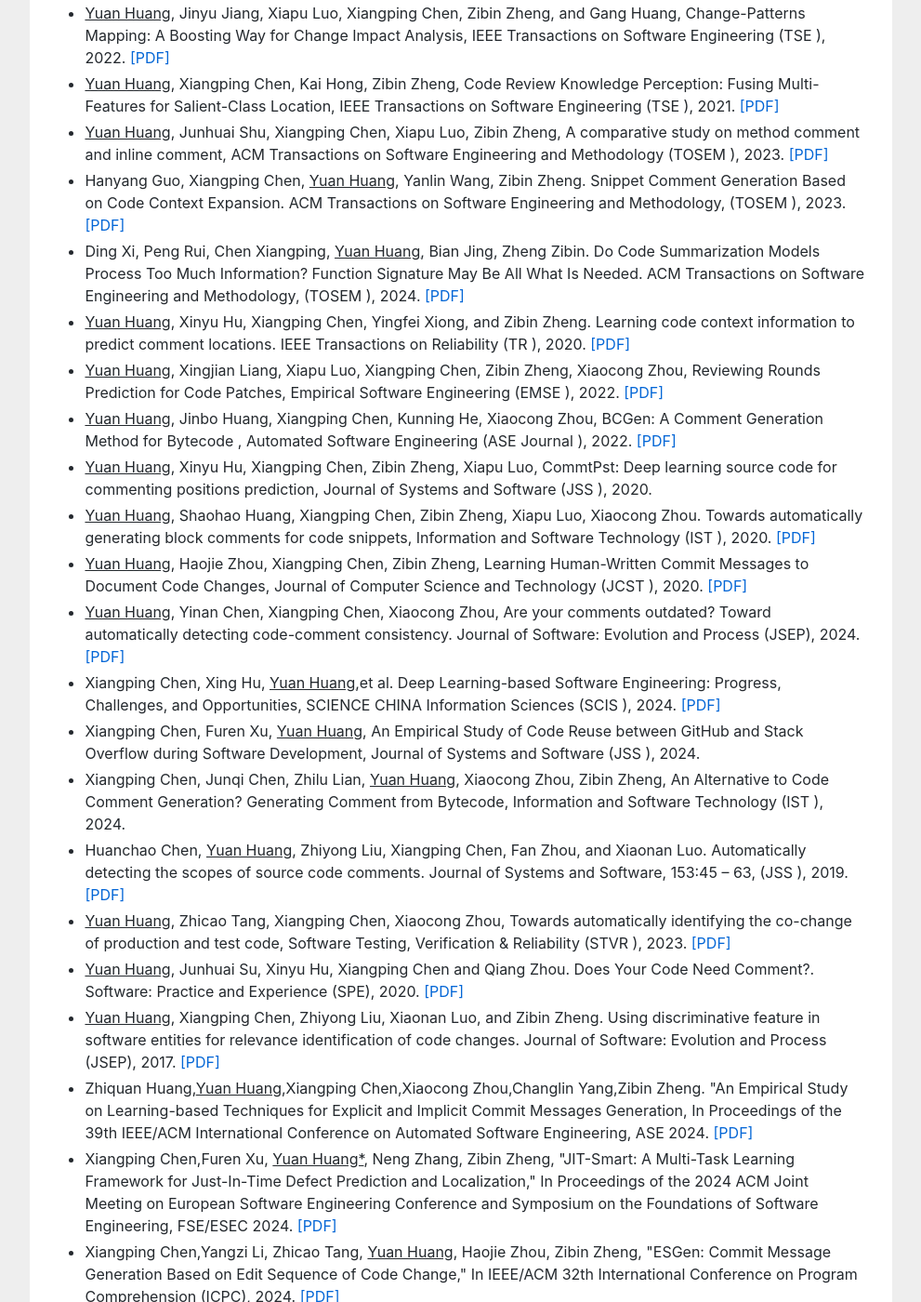
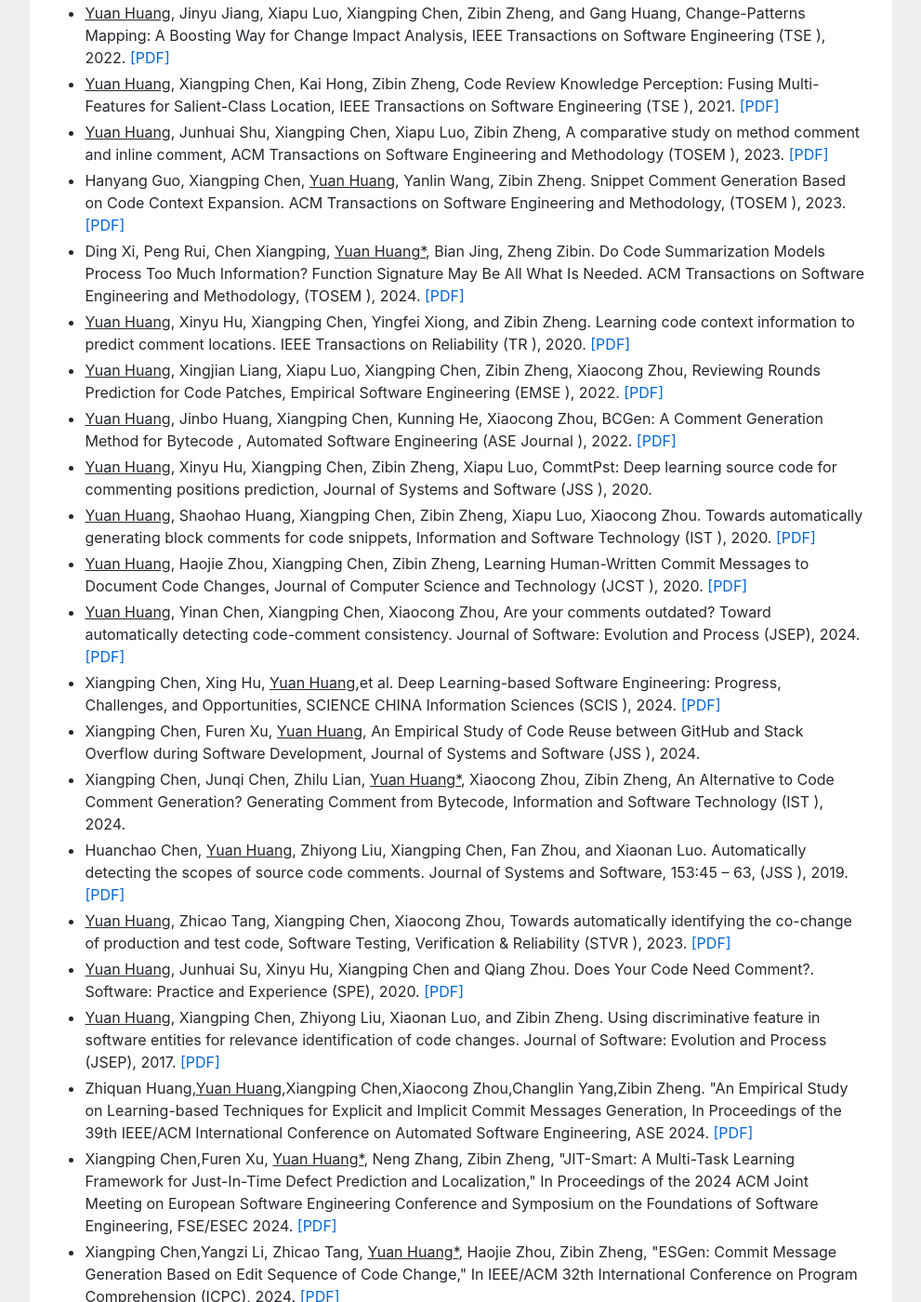
Before and after one commit to huangyuan-hy/huangyuan-hy.github.io, a Jekyll site: the page index.html, which Jekyll copies as it is, in a window 1280 px wide and 1400 px high, scrolled down 2027 px. Shown: the whole window at 93% size, without its empty margins (144-1135 px from the left). Built offline with Jekyll 4.4.1, drawn with Linux system fonts in a browser that asks for light colours.

Commit message:
Update index.html

```diff
--- a/index.html
+++ b/index.html
@@ -154,7 +154,7 @@ empirical study to learn how programmers reuse code on <a href="https://stackove
 <li><u>Yuan Huang</u>, Xiangping Chen, Kai Hong, Zibin Zheng, Code Review Knowledge Perception: Fusing Multi-Features for Salient-Class Location, IEEE Transactions on Software Engineering (TSE <a href="" style="color:red;">  </a>), 2021. <a href="https://ieeexplore.ieee.org/abstract/document/9186620">[PDF]</a> </li>
 <li><u>Yuan Huang</u>, Junhuai Shu, Xiangping Chen, Xiapu Luo, Zibin Zheng, A comparative study on method comment and inline comment, ACM Transactions on Software Engineering and Methodology (TOSEM <a href="" style="color:red;">  </a>), 2023. <a href="https://dl.acm.org/doi/pdf/10.1145/3582570">[PDF]</a> </li>
 <li>Hanyang Guo, Xiangping Chen, <u>Yuan Huang</u>, Yanlin Wang, Zibin Zheng. Snippet Comment Generation Based on Code Context Expansion. ACM Transactions on Software Engineering and Methodology, (TOSEM <a href="" style="color:red;">  </a>), 2023. <a href="">[PDF]</a></li>
-<li>Ding Xi, Peng Rui, Chen Xiangping, <u>Yuan Huang</u>, Bian Jing, Zheng Zibin. Do Code Summarization Models Process Too Much Information? Function Signature May Be All What Is Needed. ACM Transactions on Software Engineering and Methodology, (TOSEM <a href="" style="color:red;">  </a>), 2024. <a href="">[PDF]</a></li>
+<li>Ding Xi, Peng Rui, Chen Xiangping, <u>Yuan Huang*</u>, Bian Jing, Zheng Zibin. Do Code Summarization Models Process Too Much Information? Function Signature May Be All What Is Needed. ACM Transactions on Software Engineering and Methodology, (TOSEM <a href="" style="color:red;">  </a>), 2024. <a href="">[PDF]</a></li>
 <li><u>Yuan Huang</u>, Xinyu Hu, Xiangping Chen, Yingfei Xiong, and Zibin Zheng. Learning code context information to predict comment locations. IEEE Transactions on Reliability (TR <a href="" style="color:red;">  </a>), 2020. <a href="https://ieeexplore.ieee.org/abstract/document/8809910">[PDF]</a></li>
 <li><u>Yuan Huang</u>, Xingjian Liang, Xiapu Luo, Xiangping Chen, Zibin Zheng, Xiaocong Zhou, Reviewing Rounds Prediction for Code Patches, Empirical Software Engineering (EMSE <a href="" style="color:red;">  </a>), 2022. <a href="https://link.springer.com/article/10.1007/s10664-021-10035-z">[PDF]</a></li>
 <li><u>Yuan Huang</u>, Jinbo Huang, Xiangping Chen, Kunning He, Xiaocong Zhou, BCGen: A Comment Generation Method for Bytecode , Automated Software Engineering (ASE Journal <a href="" style="color:red;">  </a>), 2022. <a href="https://link.springer.com/article/10.1007/s10515-022-00374-6">[PDF]</a></li>
@@ -164,14 +164,14 @@ empirical study to learn how programmers reuse code on <a href="https://stackove
 <li><u>Yuan Huang</u>, Yinan Chen, Xiangping Chen, Xiaocong Zhou, Are your comments outdated? Toward automatically detecting code-comment consistency. Journal of Software: Evolution and Process (JSEP), 2024.<a href="https://onlinelibrary.wiley.com/doi/abs/10.1002/smr.1859">[PDF]</a></li>
 <li>Xiangping Chen, Xing Hu,  <u>Yuan Huang</u>,et al. Deep Learning-based Software Engineering: Progress, Challenges, and Opportunities, SCIENCE CHINA Information Sciences (SCIS <a href=""></a>), 2024. <a href="https://www.sciengine.com/SCIS/doi/10.1007/s11432-023-4127-5;JSESSIONID=c3f1716d-aed7-47a3-b5a5-5844186c6769">[PDF]</a></li>
 <li>Xiangping Chen, Furen Xu, <u>Yuan Huang</u>, An Empirical Study of Code Reuse between GitHub and Stack Overflow during Software Development, Journal of Systems and Software (JSS <a href="" style="color:red;">  </a>), 2024.</li>
-<li>Xiangping Chen, Junqi Chen, Zhilu Lian, <u>Yuan Huang</u>, Xiaocong Zhou, Zibin Zheng, An Alternative to Code Comment Generation? Generating Comment from Bytecode, Information and Software Technology (IST <a href="" style="color:red;">  </a>), 2024.</li>
+<li>Xiangping Chen, Junqi Chen, Zhilu Lian, <u>Yuan Huang*</u>, Xiaocong Zhou, Zibin Zheng, An Alternative to Code Comment Generation? Generating Comment from Bytecode, Information and Software Technology (IST <a href="" style="color:red;">  </a>), 2024.</li>
 <li>Huanchao Chen, <u>Yuan Huang</u>, Zhiyong Liu, Xiangping Chen, Fan Zhou, and Xiaonan Luo. Automatically detecting the scopes of source code comments. Journal of Systems and Software, 153:45 – 63, (JSS <a href="" style="color:red;">  </a>), 2019. <a href="https://www.sciencedirect.com/science/article/pii/S016412121930055X">[PDF]</a></li>
 <li><u>Yuan Huang</u>, Zhicao Tang, Xiangping Chen, Xiaocong Zhou, Towards automatically identifying the co-change of production and test code,  Software Testing, Verification & Reliability (STVR <a href="" style="color:red;"> </a>), 2023. <a href="">[PDF]</a></li>
 <li><u>Yuan Huang</u>, Junhuai Su, Xinyu Hu, Xiangping Chen and Qiang Zhou. Does Your Code Need Comment?. Software: Practice and Experience (SPE), 2020. <a href="https://onlinelibrary.wiley.com/doi/abs/10.1002/spe.2772">[PDF]</a></li>
 <li><u>Yuan Huang</u>, Xiangping Chen, Zhiyong Liu, Xiaonan Luo, and Zibin Zheng. Using discriminative feature in software entities for relevance identification of code changes. Journal of Software: Evolution and Process (JSEP), 2017. <a href="https://onlinelibrary.wiley.com/doi/abs/10.1002/smr.1859">[PDF]</a></li>
 <li>Zhiquan Huang,<u>Yuan Huang</u>,Xiangping Chen,Xiaocong Zhou,Changlin Yang,Zibin Zheng. "An Empirical Study on Learning-based Techniques for Explicit and Implicit Commit Messages Generation, In Proceedings of the 39th IEEE/ACM International Conference on Automated Software Engineering, ASE 2024. <a href="">[PDF]</a></li>
 <li>Xiangping Chen,Furen Xu, <u>Yuan Huang*</u>, Neng Zhang, Zibin Zheng, "JIT-Smart: A Multi-Task Learning Framework for Just-In-Time Defect Prediction and Localization,"  In Proceedings of the 2024 ACM Joint Meeting on European Software Engineering Conference and Symposium on the Foundations of Software Engineering, FSE/ESEC 2024.  <a href="">[PDF]</a></li>
-<li>Xiangping Chen,Yangzi Li, Zhicao Tang, <u>Yuan Huang</u>, Haojie Zhou, Zibin Zheng, "ESGen: Commit Message Generation Based on Edit Sequence of Code Change," In IEEE/ACM 32th International Conference on Program Comprehension (ICPC), 2024.  <a href="">[PDF]</a></li>
+<li>Xiangping Chen,Yangzi Li, Zhicao Tang, <u>Yuan Huang*</u>, Haojie Zhou, Zibin Zheng, "ESGen: Commit Message Generation Based on Edit Sequence of Code Change," In IEEE/ACM 32th International Conference on Program Comprehension (ICPC), 2024.  <a href="">[PDF]</a></li>
 <li><u>Yuan Huang</u>, Furen Xu, Haojie Zhou, Xiangping Chen, Xiaocong Zhou, "Towards Exploring the Code Reuse from Stack Overflow during Software Development," In IEEE/ACM 30th International Conference on Program Comprehension (ICPC), 2022.  <a href="https://arxiv.org/pdf/2204.12711.pdf">[PDF]</a></li>
 <li><u>Yuan Huang</u>, Qiaoyang Zheng, Xiangping Chen, Yingfei Xiong, Zhiyong Liu, and Xiaonan Luo. Mining version control system for automatically generating commit comment. In 2017 ACM/IEEE International Symposium on Empirical Software Engineering and Measurement (ESEM), 2017.</li>
 <li><u>Yuan Huang</u>, Nan Jia, Xiangping Chen, Kai Hong, and Zibin Zheng. Salient-class location: Help developers understand code change in code review. In Proceedings of the 2018 26th ACM Joint Meeting on European Software Engineering Conference and Symposium on the Foundations of Software Engineering, ESEC/FSE 2018. pages 770–774.  <a href="https://dl.acm.org/doi/abs/10.1145/3236024.3264841">[PDF]</a></li>
```
